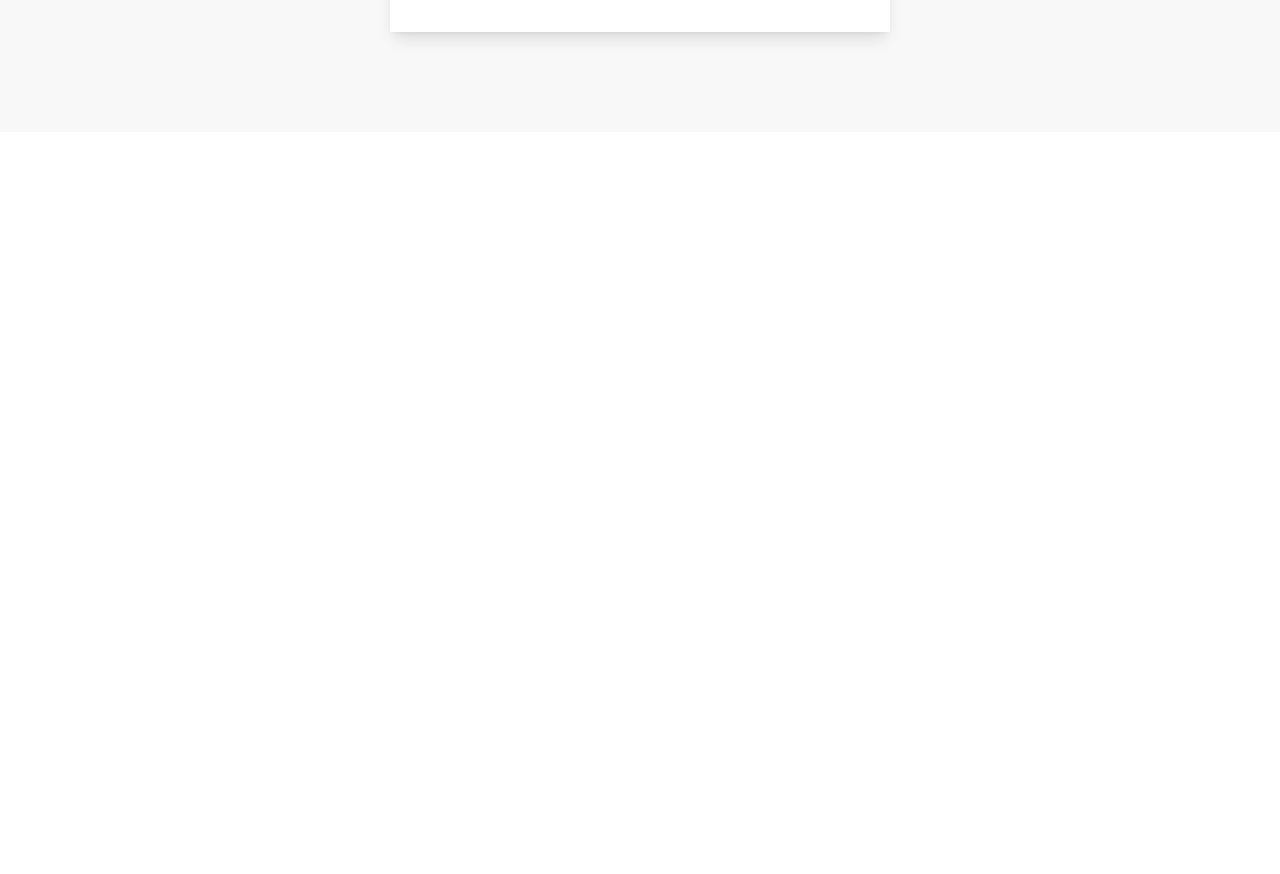
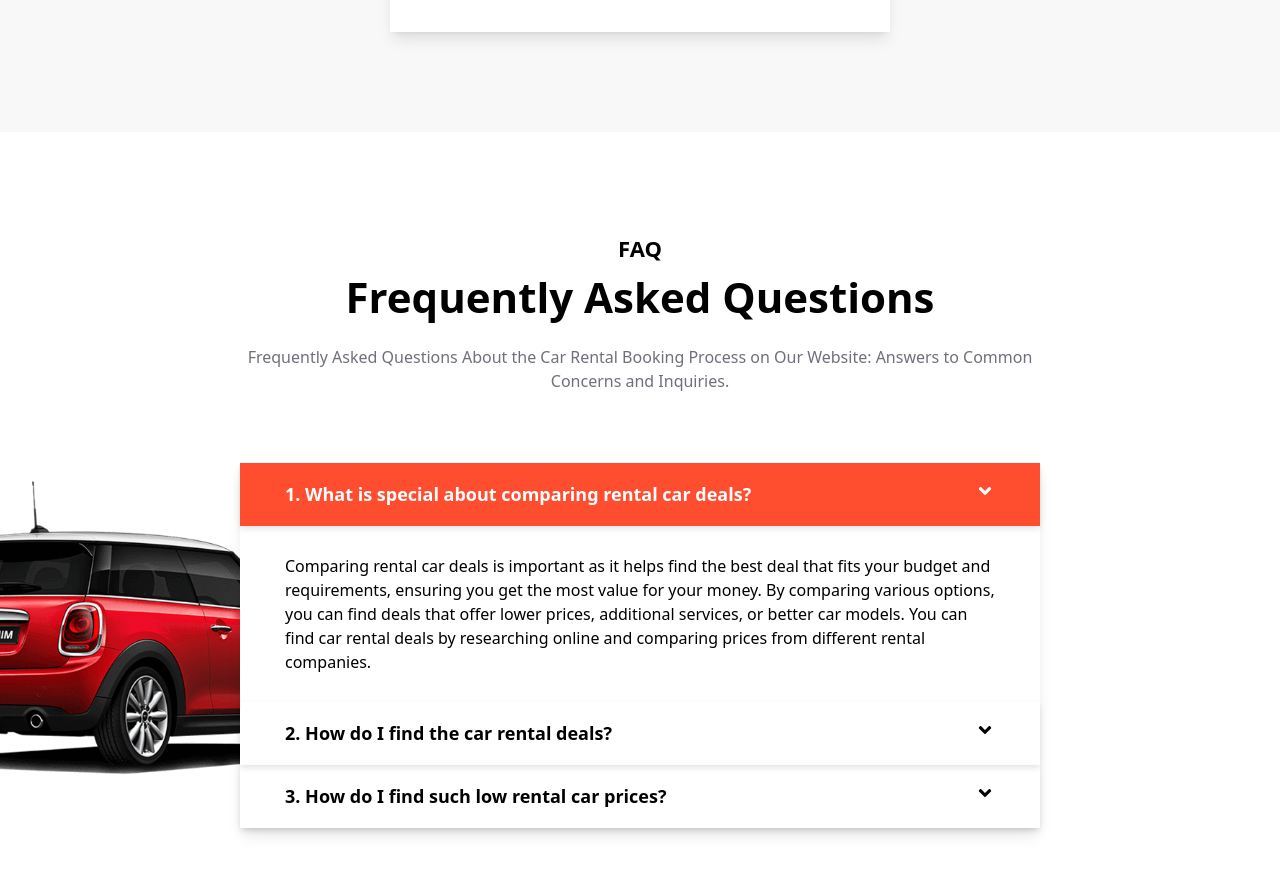
Before and after one commit to Masoud-M/car-rental, a Next.js app: page / in a window 1280 px wide. Shown: the part 5500-6374 px from the top of the page. Before the commit the page ends 5632 px from the top, so only its background shows below. Built offline with nearby package versions, Linux system fonts and the light colour scheme.

Commit message:
added faq section

```diff
--- /dev/null
+++ b/app/components/faq/Faq.tsx
@@ -0,0 +1,134 @@
+"use client";
+import { useState } from "react";
+import { FaAngleDown } from "react-icons/fa";
+
+const Faq = () => {
+  const [activeQ, setActiveQ] = useState<string>("q1");
+
+  const openQ = (id: string) => {
+    setActiveQ(activeQ === id ? " " : id);
+  };
+
+  const getClassQuestion = (id: string) => {
+    return activeQ === id ? activeQuestionStyle : " ";
+  };
+
+  const getClassAnswer = (id: string) => {
+    return activeQ === id ? activeAnswerStyle : " hidden";
+  };
+
+  const activeQuestionStyle =
+    " bg-[#ff4d30] shadow-[0_10px_15px_0_rgba(255,83,48,.35)] text-white";
+  const activeAnswerStyle = " block ";
+
+  return (
+    <div className="faq-bg py-[100px]">
+      <div className="w-[90%] lg:w-[65%] mx-auto flex flex-col  items-center justify-center">
+        <div className="flex flex-col items-center justify-center w-[800px] text-center">
+          <h5 className="font-bold text-[22px]">FAQ</h5>
+          <h1 className="font-bold text-[42px] mb-[17px]">
+            Frequently Asked Questions
+          </h1>
+          <p className="text-[#706f7b]">
+            Frequently Asked Questions About the Car Rental Booking Process on
+            Our Website: Answers to Common Concerns and Inquiries.
+          </p>
+        </div>
+
+        <div className="flex flex-col shadow-lg bg-white items-center mt-[70px]">
+          <div className="flex flex-col w-[800px] mx-auto">
+            <div
+              id="q1"
+              onClick={() => openQ("q1")}
+              className={`flex justify-between px-[45px] py-[18px] transition duration-{400} ease-in-out shadow-[0_3px_6px_0_rgba(0,0,0,0.1)] cursor-pointer ${getClassQuestion(
+                "q1"
+              )}`}
+            >
+              <p className="text-[18px] font-semibold">
+                1. What is special about comparing rental car deals?
+              </p>
+
+              <FaAngleDown size={20} />
+            </div>
+            <div
+              id="q1"
+              onClick={() => openQ("q1")}
+              className={` max-h-[200px] px-[45px] py-[28px] transition duration-{400} ease-in-out overflow-hidden cursor-pointer ${getClassAnswer(
+                "q1"
+              )}`}
+            >
+              Comparing rental car deals is important as it helps find the best
+              deal that fits your budget and requirements, ensuring you get the
+              most value for your money. By comparing various options, you can
+              find deals that offer lower prices, additional services, or better
+              car models. You can find car rental deals by researching online
+              and comparing prices from different rental companies.
+            </div>
+          </div>
+
+          <div className="flex flex-col w-[800px] mx-auto">
+            <div
+              id="q2"
+              onClick={() => openQ("q2")}
+              className={`flex justify-between px-[45px] py-[18px] transition duration-{400} ease-in-out  shadow-[0_3px_6px_0_rgba(0,0,0,0.1)] cursor-pointer ${getClassQuestion(
+                "q2"
+              )}`}
+            >
+              <p className="text-[18px] font-semibold">
+                2. How do I find the car rental deals?
+              </p>
+
+              <FaAngleDown size={20} />
+            </div>
+            <div
+              id="q2"
+              onClick={() => openQ("q2")}
+              className={` max-h-[200px] px-[45px] py-[28px] transition duration-{400} ease-in-out overflow-hidden cursor-pointer ${getClassAnswer(
+                "q2"
+              )}`}
+            >
+              You can find car rental deals by researching online and comparing
+              prices from different rental companies. Websites such as Expedia,
+              Kayak, and Travelocity allow you to compare prices and view
+              available rental options. It is also recommended to sign up for
+              email newsletters and follow rental car companies on social media
+              to be informed of any special deals or promotions.
+            </div>
+          </div>
+          <div className="flex flex-col w-[800px] mx-auto">
+            <div
+              id="q2"
+              onClick={() => openQ("q3")}
+              className={`flex justify-between px-[45px] py-[18px] transition duration-{400} ease-in-out  shadow-[0_3px_6px_0_rgba(0,0,0,0.1)] cursor-pointer ${getClassQuestion(
+                "q3"
+              )}`}
+            >
+              <p className="text-[18px] font-semibold">
+                3. How do I find such low rental car prices?
+              </p>
+
+              <FaAngleDown size={20} />
+            </div>
+            <div
+              id="q3"
+              onClick={() => openQ("q3")}
+              className={` max-h-[200px] px-[45px] py-[28px] transition duration-{400} ease-in-out overflow-hidden cursor-pointer ${getClassAnswer(
+                "q3"
+              )}`}
+            >
+              Book in advance: Booking your rental car ahead of time can often
+              result in lower prices. Compare prices from multiple companies:
+              Use websites like Kayak, Expedia, or Travelocity to compare prices
+              from multiple rental car companies. Look for discount codes and
+              coupons: Search for discount codes and coupons that you can use to
+              lower the rental price. Renting from an off-airport location can
+              sometimes result in lower prices.
+            </div>
+          </div>
+        </div>
+      </div>
+    </div>
+  );
+};
+
+export default Faq;
--- a/app/globals.css
+++ b/app/globals.css
@@ -14,4 +14,11 @@
     background-size: cover;
     background-repeat: no-repeat;
   }
+
+  .faq-bg {
+    background-image: url("../public/faq/car.png");
+    background-position: 0 70%;
+    background-repeat: no-repeat;
+    background-size: auto;
+  }
 }
--- a/app/layout.tsx
+++ b/app/layout.tsx
@@ -8,6 +8,7 @@ import VehicleModels from "./components/vehicleModels/Vehicle-models";
 import Banner from "./components/banner/Banner";
 import WhyUs from "./components/whyUs/WhyUs";
 import Testimonials from "./components/testimonials/Testimonials";
+import Faq from "./components/faq/Faq";
 
 const font = Nunito({
   subsets: ["latin"],
@@ -34,6 +35,7 @@ export default function RootLayout({
         <Banner />
         <WhyUs />
         <Testimonials />
+        <Faq />
         {children}
       </body>
     </html>
```
Also changed, not shown: public/faq/car.png (added).
